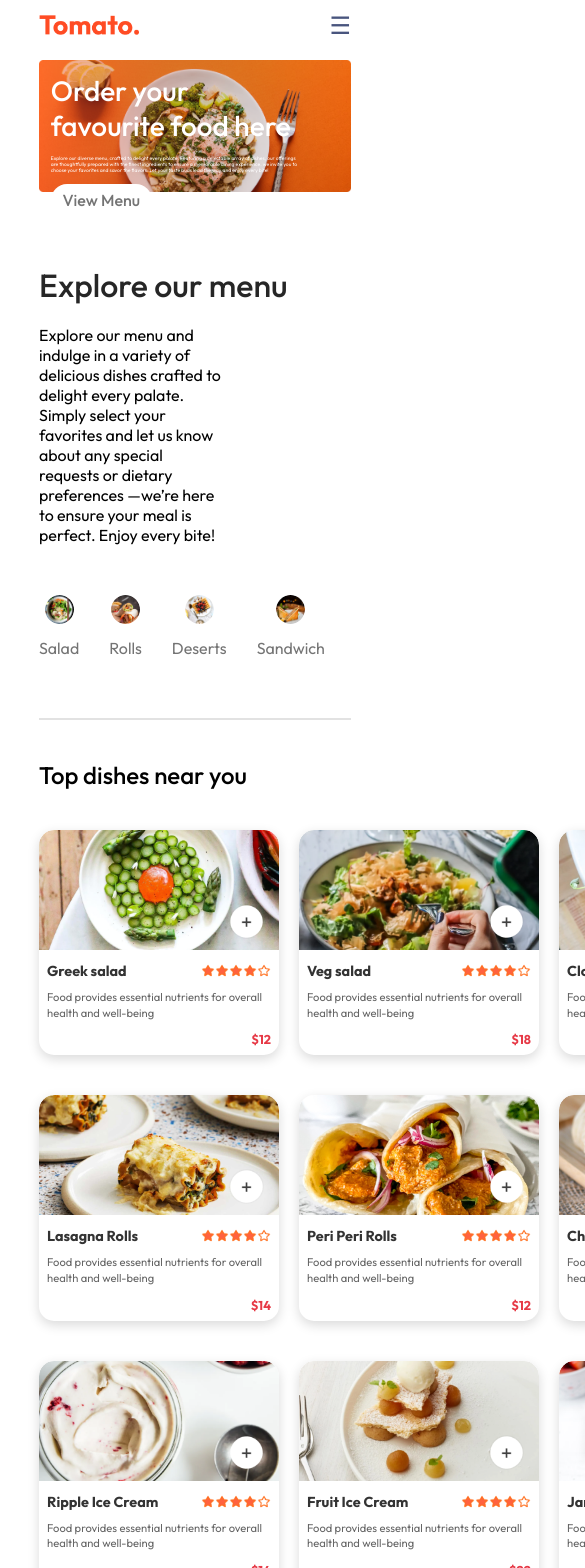
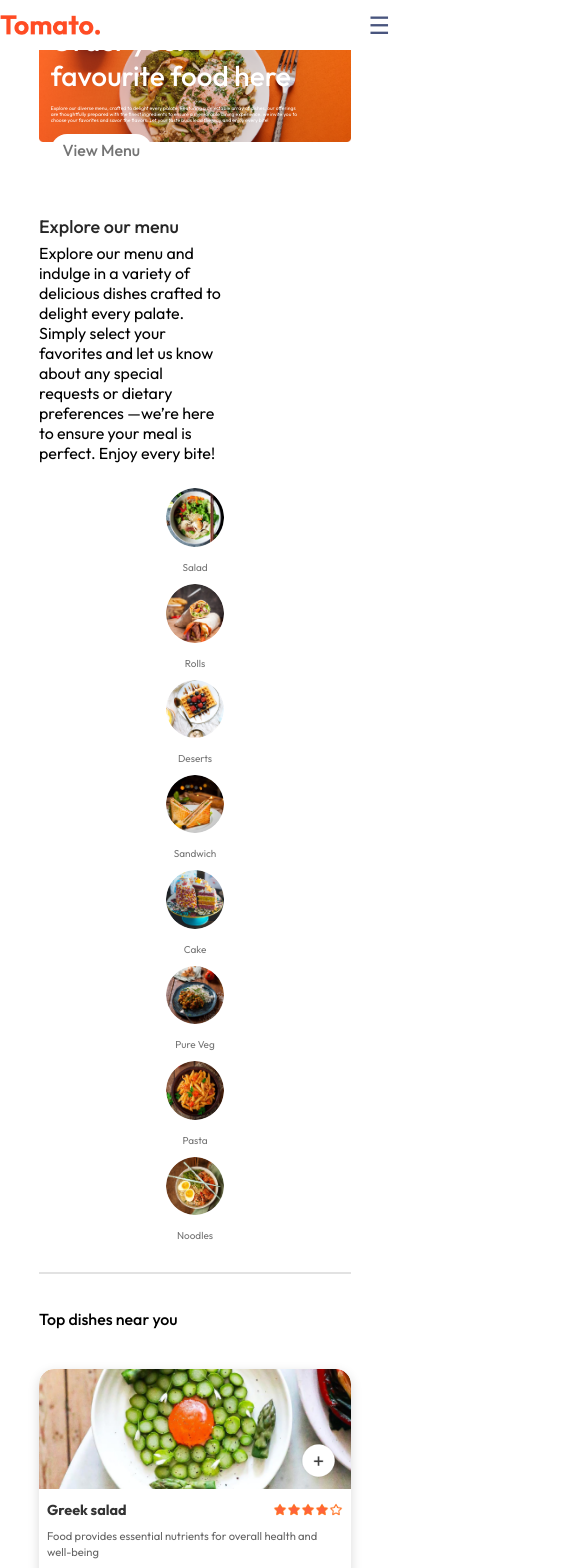
Before and after one commit to iammahesh123/Food-Delivery-App, a React (Vite) app in the folder frontend/: page / in a window 390 px wide. Shown: the top 1568 px of the page, 585 px wide, since content can reach past the window. Built offline with nearby package versions, Linux system fonts and the light colour scheme.

Commit message:
add css code to better UI for different size devices

```diff
--- a/frontend/src/components/ExploreMenu/ExploreMenu.css
+++ b/frontend/src/components/ExploreMenu/ExploreMenu.css
@@ -58,3 +58,67 @@
     border: 4px solid tomato;
     padding: 2px;
 }
+
+/* Responsive styles */
+@media (max-width: 1024px) {
+    .explore-menu-list {
+        gap: 20px; /* Reduce gap for medium screens */
+    }
+
+    .explore-menu-list-items img {
+        width: 10vw; /* Slightly reduce image size */
+        min-width: 20px; /* Increase the minimum size */
+    }
+
+    .explore-menu-list-items p {
+        font-size: 14px; /* Adjust font size */
+    }
+}
+
+@media (max-width: 768px) {
+    .explore-menu {
+        gap: 10px; /* Reduce overall gap */
+    }
+
+    .explore-menu-list {
+        gap: 15px; /* Further reduce gap for smaller screens */
+        padding: 0 10px; /* Add padding for list items */
+    }
+
+    .explore-menu-list-items img {
+        width: 12vw; /* Significantly reduce image size */
+        min-width: 22px; /* Increase the minimum size */
+    }
+
+    .explore-menu-list-items p {
+        font-size: 12px; /* Decrease font size */
+    }
+}
+
+@media (max-width: 480px) {
+    .explore-menu {
+        gap: 5px; /* Minimize gap for very small screens */
+    }
+
+    .explore-menu h1 {
+        font-size: 18px; /* Smaller heading size */
+    }
+
+    .explore-menu-list {
+        flex-direction: column; /* Stack items vertically */
+        gap: 10px; /* Tighten gap */
+    }
+
+    .explore-menu-list-items img {
+        width: 15vw; /* Extremely small image size */
+        min-width: 25px; /* Minimize minimum width */
+    }
+
+    .explore-menu-list-items p {
+        font-size: 10px; /* Very small font size */
+    }
+
+    .explore-menu hr {
+        margin: 5px 0px; /* Smaller spacing for hr */
+    }
+}
--- a/frontend/src/components/FoodDisplay/FoodDisplay.css
+++ b/frontend/src/components/FoodDisplay/FoodDisplay.css
@@ -14,3 +14,37 @@
     gap: 20px;
     margin-top: 30px;
 }
+
+/* Responsive styles */
+@media (max-width: 1024px) {
+    .food-display-list {
+        grid-template-columns: repeat(3, minmax(180px, 1fr)); /* 3 columns for medium screens */
+        gap: 15px; /* Reduce gap size for better density */
+    }
+
+    .food-display h2 {
+        font-size: max(2.5vw, 20px); /* Slightly smaller heading for medium screens */
+    }
+}
+
+@media (max-width: 768px) {
+    .food-display-list {
+        grid-template-columns: repeat(2, minmax(160px, 1fr)); /* 2 columns for small screens */
+        gap: 10px; /* Further reduce gap for small screens */
+    }
+
+    .food-display h2 {
+        font-size: max(3vw, 18px); /* Smaller heading for smaller screens */
+    }
+}
+
+@media (max-width: 480px) {
+    .food-display-list {
+        grid-template-columns: 1fr; /* Single column for very small screens */
+        gap: 5px; /* Minimal gap for extra compact layout */
+    }
+
+    .food-display h2 {
+        font-size: max(4vw, 16px); /* Very small heading for extra small screens */
+    }
+}
--- a/frontend/src/components/FoodItem/FoodItem.css
+++ b/frontend/src/components/FoodItem/FoodItem.css
@@ -196,3 +196,98 @@
         font-size: 0.7rem;
     }
 }
+
+/* Animation for fade-in effect */
+@keyframes fadeIn {
+    from {
+        opacity: 0;
+        transform: translateY(10px);
+    }
+    to {
+        opacity: 1;
+        transform: translateY(0);
+    }
+}
+
+/* Responsive styles */
+@media (max-width: 768px) {
+    .food-item {
+        max-width: 280px;
+        flex-direction: column;
+    }
+
+    .food-item-image {
+        height: 150px;
+    }
+
+    .food-item-info {
+        padding: 10px;
+    }
+
+    .food-item-name-rating p {
+        font-size: 1rem;
+    }
+
+    .food-item-description {
+        font-size: 0.8rem;
+    }
+
+    .food-item-price {
+        font-size: 0.9rem;
+    }
+
+    .food-item-counter {
+        bottom: 10px;
+        right: 10px;
+        padding: 4px;
+    }
+
+    .food-item-counter img {
+        width: 16px;
+    }
+
+    .food-item-counter p {
+        font-size: 0.8rem;
+    }
+}
+
+@media (max-width: 480px) {
+    .food-item {
+        max-width: 100%;
+        margin: 10px 0;
+    }
+
+    .food-item-image {
+        height: 120px;
+    }
+
+    .food-item-info {
+        padding: 8px;
+    }
+
+    .food-item-name-rating p {
+        font-size: 0.9rem;
+    }
+
+    .food-item-description {
+        font-size: 0.7rem;
+    }
+
+    .food-item-price {
+        font-size: 0.8rem;
+    }
+
+    .food-item-counter {
+        bottom: 5px;
+        right: 5px;
+        padding: 2px;
+    }
+
+    .food-item-counter img {
+        width: 14px;
+    }
+
+    .food-item-counter p {
+        font-size: 0.7rem;
+    }
+}
--- a/frontend/src/components/Footer/Footer.css
+++ b/frontend/src/components/Footer/Footer.css
@@ -65,3 +65,69 @@
     color: #bbb;
     text-align: center;
 }
+
+/* Responsive styles */
+@media (max-width: 768px) {
+    .footer-content {
+        flex-direction: column;
+        align-items: start;
+    }
+
+    .footer-content-left, .footer-content-center, .footer-content-right {
+        padding: 10px;
+    }
+
+    .footer-content-left img, .footer-content-center h2, .footer-content-right h2 {
+        width: 120px;
+        margin-bottom: 10px;
+    }
+
+    .footer-social-icons img {
+        width: 25px;
+        margin-right: 8px;
+    }
+
+    .footer-content-center ul li, .footer-content-right ul li {
+        font-size: 0.8rem;
+    }
+
+    .footer hr {
+        margin: 15px 0;
+    }
+}
+
+@media (max-width: 480px) {
+    .footer {
+        padding: 15px 0;
+    }
+
+    .footer-content {
+        padding: 10px;
+    }
+
+    .footer-content-left, .footer-content-center, .footer-content-right {
+        padding: 8px;
+    }
+
+    .footer-content-left img, .footer-content-center h2, .footer-content-right h2 {
+        width: 100px;
+        margin-bottom: 8px;
+    }
+
+    .footer-social-icons img {
+        width: 20px;
+        margin-right: 6px;
+    }
+
+    .footer-content-center ul li, .footer-content-right ul li {
+        font-size: 0.7rem;
+    }
+
+    .footer hr {
+        margin: 10px 0;
+    }
+
+    .footer-copyright {
+        font-size: 0.7rem;
+    }
+}
--- a/frontend/src/components/Header/Header.css
+++ b/frontend/src/components/Header/Header.css
@@ -1,9 +1,11 @@
 .header {
     height: 34vw;
-    margin: 30px auto;
+    margin-top: 90px;
     background: url('/header_img.png') no-repeat;
     background-size: contain;
     position: relative;
+    z-index: 1;
+
 }
 
 .header-contents {
--- a/frontend/src/components/Navbar/Navbar.css
+++ b/frontend/src/components/Navbar/Navbar.css
@@ -1,8 +1,15 @@
 .navbar {
-    padding: 20px 0px;
+    padding: 20px 40px 10px 100px;
     display: flex;
     justify-content: space-between;
     align-items: center;
+    position: fixed;
+    width: 100%; /* Ensure the navbar takes full width */
+    top: 0; /* Position at the top of the viewport */
+    left: 0; /* Ensure the navbar is aligned to the left */
+    z-index: 1000; /* Ensure it's above other content */
+    background-color: #fff; /* Optional: Change background color for better contrast */
+
 }
 
 .navbar .logo {
@@ -60,14 +67,13 @@
     top: -8px;
     right: -8px;
 }
-
 /* Responsive styles */
 @media (max-width: 1024px) {
     .navbar-menu {
         display: none; /* Hide menu items on larger screens */
         flex-direction: column;
         gap: 10px;
-        align-items: center;
+        align-items: flex-start; /* Align menu items to the left */
         background-color: #fff;
         padding: 10px;
         box-shadow: 0 2px 5px rgba(0, 0, 0, 0.15);
```
